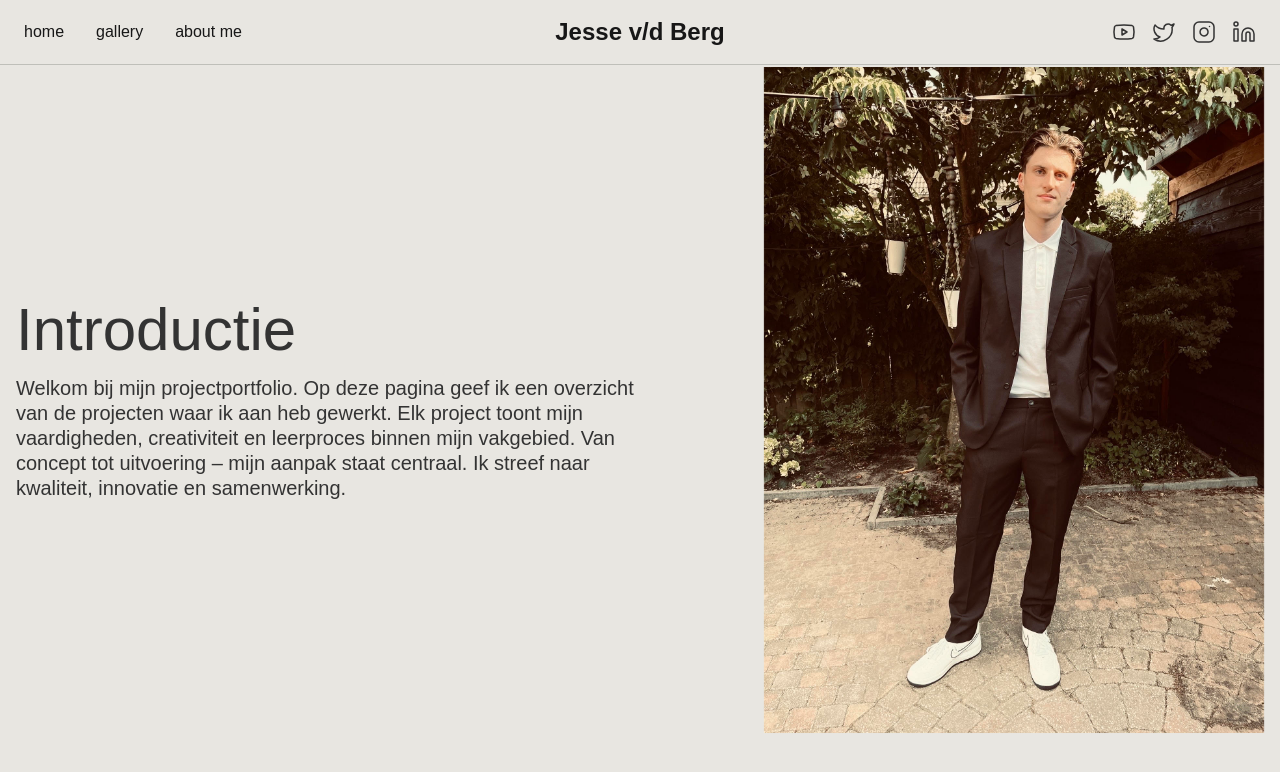
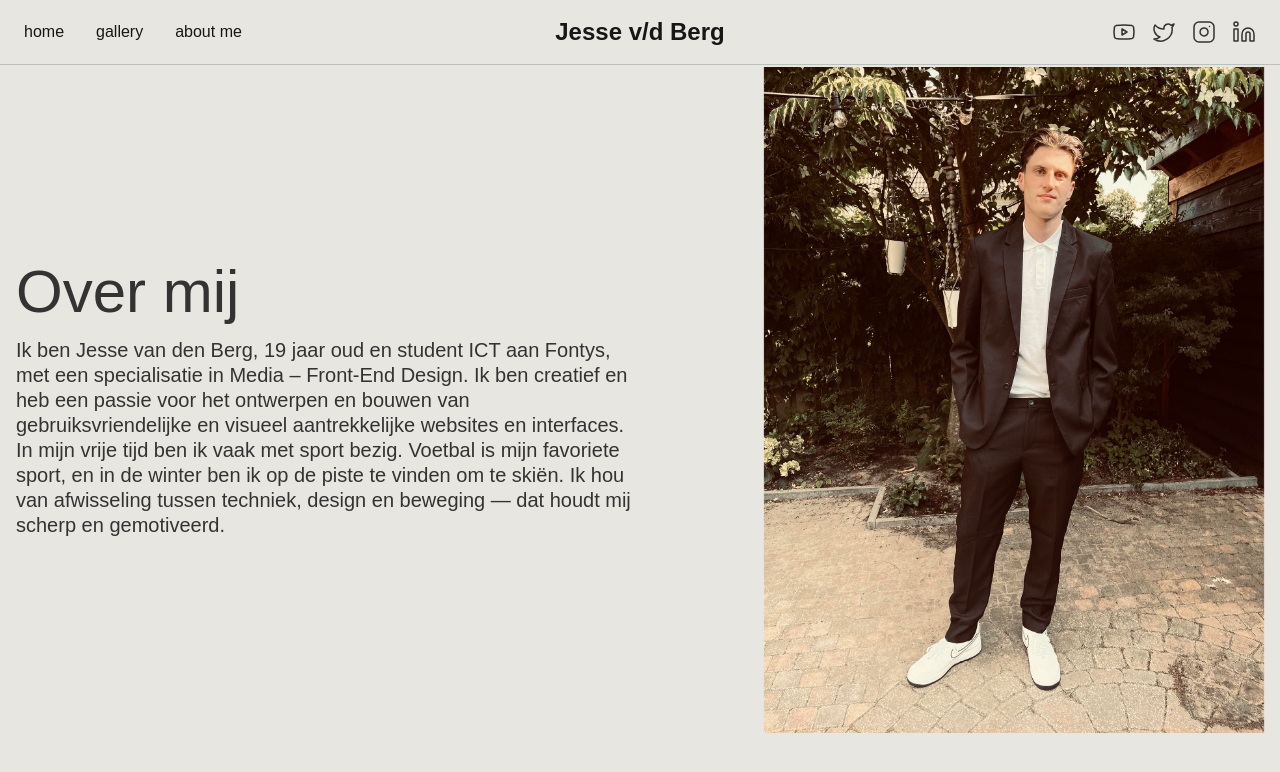
Before and after one commit to jessevandenberg/showcaseportfolio, a Next.js app: page / in a window 1280 px wide. Shown: the top 772 px of the page. Built offline with nearby package versions, Linux system fonts and the light colour scheme.

Commit message:
veranderen introductie tekst

```diff
--- a/app/page.jsx
+++ b/app/page.jsx
@@ -45,12 +45,13 @@ export default function Home() {
                     opacity: firstTextOpacity,
                   }}
                 >
-                  <h2 className="text-6xl font-normal">Introductie</h2>
+                  <h2 className="text-6xl font-normal">Over mij</h2>
                   <p className="text-xl mt-4 leading-tight">
-                    Welkom bij mijn projectportfolio. Op deze pagina geef ik een overzicht van de projecten waar ik aan
-                    heb gewerkt. Elk project toont mijn vaardigheden, creativiteit en leerproces binnen mijn vakgebied.
-                    Van concept tot uitvoering – mijn aanpak staat centraal. Ik streef naar kwaliteit, innovatie en
-                    samenwerking.
+                   Ik ben Jesse van den Berg, 19 jaar oud en student ICT aan Fontys, met een specialisatie in Media
+                   – Front-End Design. Ik ben creatief en heb een passie voor het ontwerpen en bouwen van gebruiksvriendelijke
+                   en visueel aantrekkelijke websites en interfaces. In mijn vrije tijd ben ik vaak met sport bezig. Voetbal
+                   is mijn favoriete sport, en in de winter ben ik op de piste te vinden om te skiën. Ik hou van afwisseling
+                   tussen techniek, design en beweging — dat houdt mij scherp en gemotiveerd.
                   </p>
                 </motion.div>
 
```
